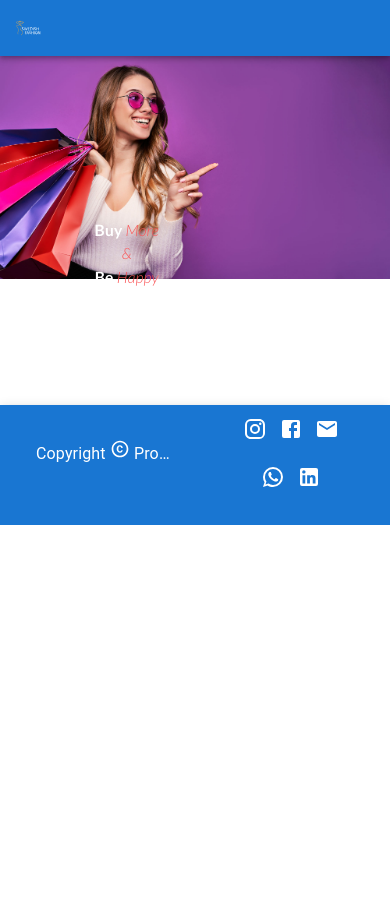
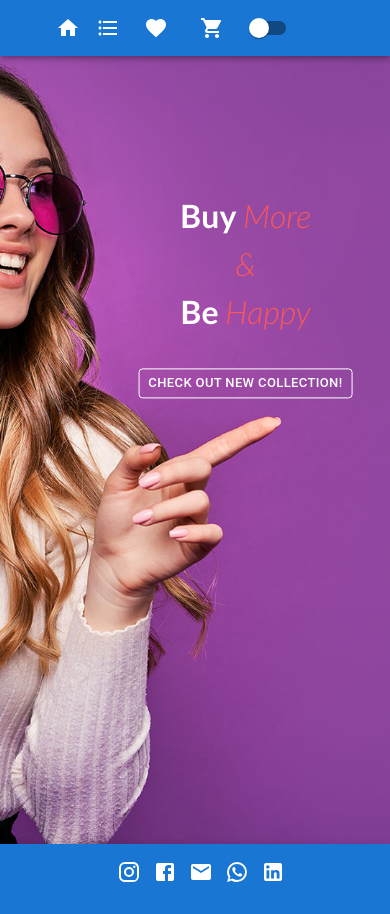
Before and after one commit to Hamidswed/frontend_group1, a React (Create React App) app: page / in a window 390 px wide. Before the commit the page ends 844 px from the top, so only its background shows below. Built offline with nearby package versions, Linux system fonts and the light colour scheme.

Commit message:
make navbar, hero and footer responsive

```diff
--- a/src/App.css
+++ b/src/App.css
@@ -4,32 +4,30 @@
   font-family: 'Lato', sans-serif;
 }
 .App {
-  position: relative;
-  display: flex;
-  flex-direction: column;
   text-align: center;
-  padding: 60px 100px;
   overflow-x: hidden;
 }
 
 .home-hero{
-  position: relative;
-  top: -60px;
-  left: -100px;
-  margin-top: 50px;
-  max-width: 100vw;
-  max-height: 100vh;
+  background-image: url("./assets/hero.jpg");
+  background-size: cover;
+  width: 100%;
+  height: 100vh;
+  display: flex;
+  justify-content: flex-end;
+  padding: 0 15rem;
 }
-.home-hero img{
-  max-width: 100vw;
-  z-index: 0;
+
+.text-hero{
+  display: flex;
+  flex-direction: column;
+  align-items: center;
+  justify-content: center;
+  gap: 2rem;
 }
 .home-hero h1{
-  position: absolute ;
   z-index: 50;
-  right: 8vw;
-  top:20vh;
-  font-size: 4vw;
+  font-size: 4rem;
   color: #fff;
 }
 .home-hero em{
@@ -42,11 +40,6 @@
   50%{color:#06d6a0;}
   75%{color:black;}
   100% {color: #c77dff;}
-}
-.home-hero a button{
-  position: absolute;
-  top:60vh;
-  right:7vw;
 }
 .product-list{
   display: flex;
@@ -100,3 +93,28 @@
   margin-top: 10px;
   min-height: 100vh
 }
+
+@media screen and (max-width:768px) {
+  .home-hero{
+    width: 100vw;
+    padding: 0 1rem;
+    background-position: center;
+    background-size: cover;
+    background-repeat: no-repeat;
+  }
+  .text-hero{
+    transform: translate(-10%,-15%);
+  }
+  .home-hero h1{
+    font-size: 2rem;
+  }
+}
+
+@media screen and (min-width:769px) and (max-width:1024px){
+  .text-hero{
+    transform: translate(70%,-5%);
+  }
+  .home-hero h1{
+    font-size: 50px;
+  }
+}
--- a/src/components/footer/Footer.tsx
+++ b/src/components/footer/Footer.tsx
@@ -1,4 +1,11 @@
-import { AppBar, Box, Toolbar, IconButton, Typography } from "@mui/material";
+import {
+  AppBar,
+  Box,
+  Toolbar,
+  IconButton,
+  Typography,
+  useMediaQuery,
+} from "@mui/material";
 import EmailIcon from "@mui/icons-material/Email";
 import FacebookIcon from "@mui/icons-material/Facebook";
 import WhatsAppIcon from "@mui/icons-material/WhatsApp";
@@ -7,32 +14,37 @@ import CopyrightIcon from "@mui/icons-material/Copyright";
 import InstagramIcon from "@mui/icons-material/Instagram";
 
 export default function Footer() {
+  const matches = useMediaQuery("(min-width:640px)");
+
   return (
     <Box
       sx={{
         flexGrow: 1,
         position: "relative",
-        width: "100vw",
-        left: -100,
-        bottom: -60,
+        width: "100%",
+        left: 0,
+        bottom: 0,
+        right: 0,
         textAlign: "center",
         zIndex: 50,
       }}
     >
-      <AppBar
-        position="static"
-        sx={{ height: "120px" }}
-      >
-        <Toolbar>
+      <AppBar position="static" sx={{ height: { xs: "70px", md: "120px" } }}>
+        <Toolbar sx={{display:{xs:"flex"}, justifyContent:{xs:"center"}}}>
           <Typography
             variant="body1"
             noWrap
             component="div"
-            sx={{ display: "block", margin: "0 20px" }}
+            sx={{ display: matches ? "block" : "none", margin: "0 20px" }}
           >
             Copyright <CopyrightIcon fontSize="small" /> ProductApp
           </Typography>
-          <Box sx={{ flexGrow: 1 }} />
+          <Box
+            sx={{
+              flexGrow: 1,
+              display: { xs: "none", md: "block" },
+            }}
+          />
           <Box sx={{ margin: "0 20px" }}>
             <IconButton
               size="large"
--- a/src/components/home/Hero.tsx
+++ b/src/components/home/Hero.tsx
@@ -9,22 +9,23 @@ export default function Hero() {
     borderColor: "#fff",
     "&:hover": {
       borderColor: "#f72585",
-      backgroundColor:"#f72585"
+      backgroundColor: "#f72585",
     },
   });
   return (
     <div className="home-hero">
-      <img
-        src={Background}
-        alt="Backgroudimgages"
-        className="backgroundImage"
-      />
-      <h1>Buy <em>More</em><br/> <em>&</em><br/> Be <em>Happy</em></h1>
-      <Link to="/products">
-        <CheckOutBTN variant="outlined" size="large">
-          Check out new collection!
-        </CheckOutBTN>
-      </Link>
+      <div className="text-hero">
+        <h1>
+          Buy <em>More</em>
+          <br /> <em>&</em>
+          <br /> Be <em>Happy</em>
+        </h1>
+        <Link to="/products">
+          <CheckOutBTN variant="outlined" size="small">
+            Check out new collection!
+          </CheckOutBTN>
+        </Link>
+      </div>
     </div>
   );
 }
--- a/src/components/navBar/NavBar.tsx
+++ b/src/components/navBar/NavBar.tsx
@@ -7,9 +7,10 @@ import {
   Badge,
   BadgeProps,
   MenuItem,
+  useMediaQuery,
 } from "@mui/material";
 import ShoppingCartIcon from "@mui/icons-material/ShoppingCart";
-import FormatListBulletedIcon from '@mui/icons-material/FormatListBulleted';
+import FormatListBulletedIcon from "@mui/icons-material/FormatListBulleted";
 import HomeIcon from "@mui/icons-material/Home";
 import { ReactComponent as Logo } from "../../assets/logo.svg";
 import styled from "@emotion/styled";
@@ -41,7 +42,7 @@ export default function NavBar() {
     let mode = event.target.checked;
     dispatch(actions.changeTheme(mode));
   };
-
+  const matches = useMediaQuery("(min-width:640px)");
   return (
     <Box
       sx={{
@@ -53,19 +54,36 @@ export default function NavBar() {
         zIndex: "100",
       }}
     >
-      <AppBar position="static">
+      <AppBar position="static" sx={{ padding: "0 2rem" }}>
         <Toolbar>
-          <Logo style={{ width: "7%" }} />
-          <Box sx={{ flexGrow: 1 }} />
-          <Box sx={{ display: { xs: "none", md: "flex" } }}>
+          <Logo
+            style={{
+              width: matches ? "120px" : "70px",
+              display: matches ? "block" : "none",
+            }}
+          />
+          <Box
+            sx={{
+              flexGrow: 1,
+              display: { xs: "none", md: "block" },
+            }}
+          />
+          <Box
+            sx={{
+              display: "flex",
+              justifyContent: "space-between",
+              alignItems: "center",
+              width: { xs: "50%", md: "20%" },
+            }}
+          >
             <Link to="/">
-              <IconButton>
-                <HomeIcon sx={{color:"#fff"}}/>
+              <IconButton >
+                <HomeIcon sx={{ color: "#fff" }} />
               </IconButton>
             </Link>
             <Link to="products">
-            <IconButton>
-                <FormatListBulletedIcon sx={{color:"#fff"}}/>
+              <IconButton>
+                <FormatListBulletedIcon sx={{ color: "#fff" }} />
               </IconButton>
             </Link>
             <MenuItem component={Link} to={"/favorite"}>
@@ -78,7 +96,7 @@ export default function NavBar() {
                 <ShoppingCartIcon />
               </StyledBadge>
             </MenuItem>
-            <Switch onChange={handleChange} color = "default"/>
+            <Switch onChange={handleChange} color="default" />
           </Box>
         </Toolbar>
       </AppBar>
```
